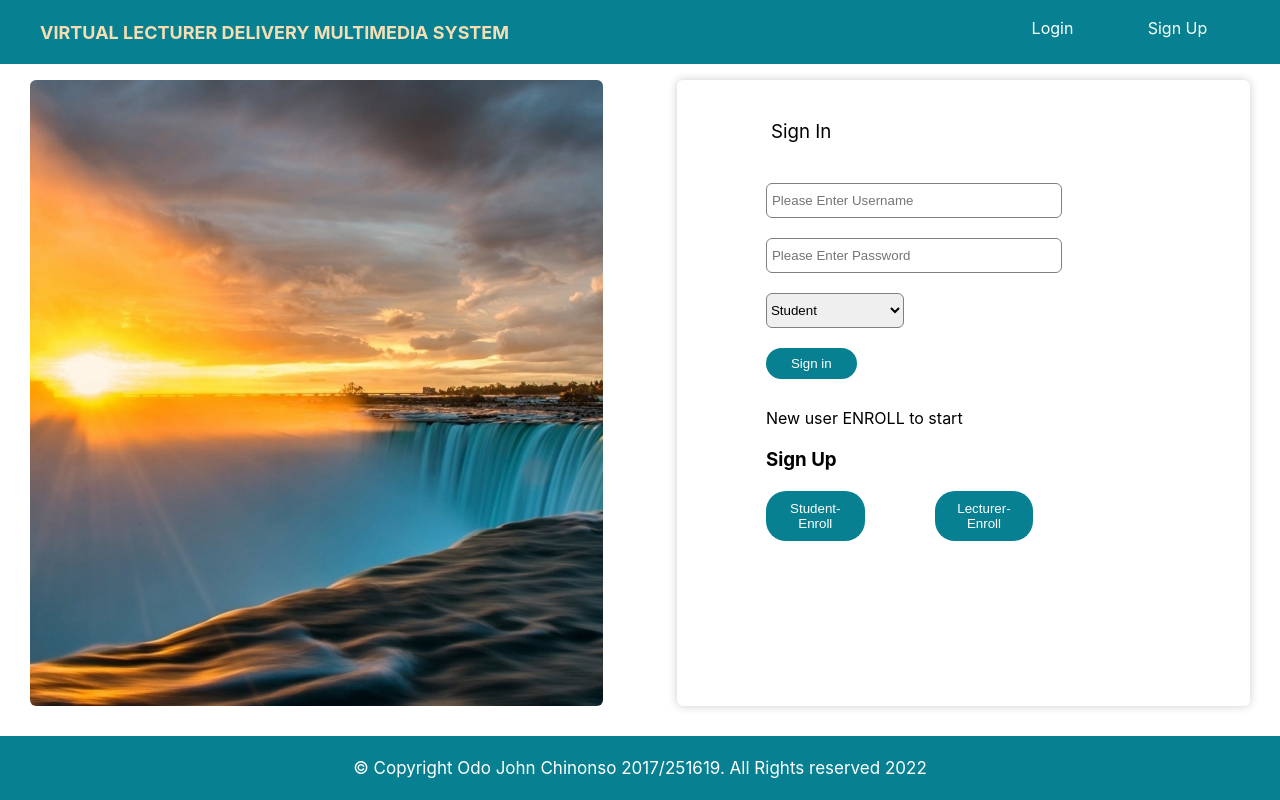
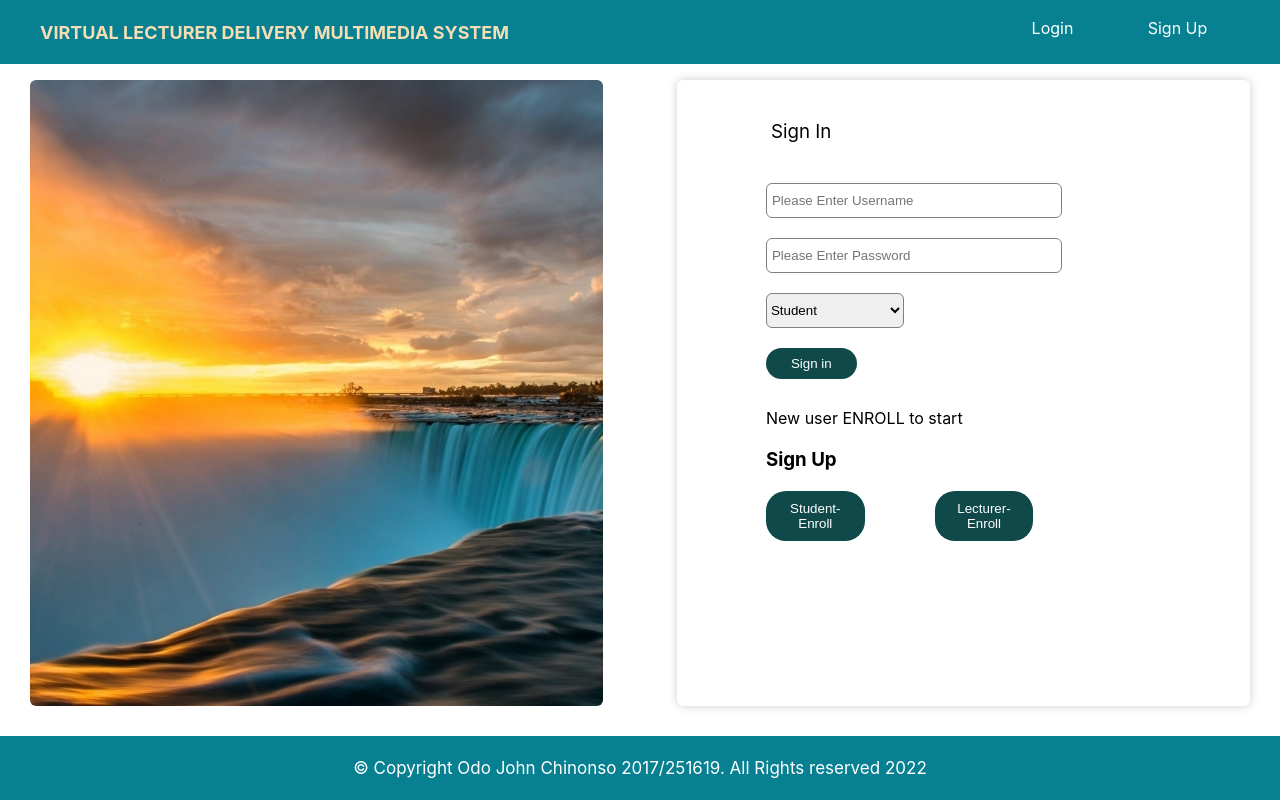
Before and after one commit to BenGabriel/virtuallecture, a React (Create React App) app: page / in a window 1280 px wide. Built offline with nearby package versions, Linux system fonts and the light colour scheme.

Commit message:
Update Auth.css

```diff
--- a/src/Components/Auth/Auth.css
+++ b/src/Components/Auth/Auth.css
@@ -53,7 +53,7 @@ button {
   padding: 8px;
   border-radius: 20px;
   color: white;
-  background-color: #078091;
+  background-color: #104949;
   border: none;
   cursor: pointer;
 }
```
